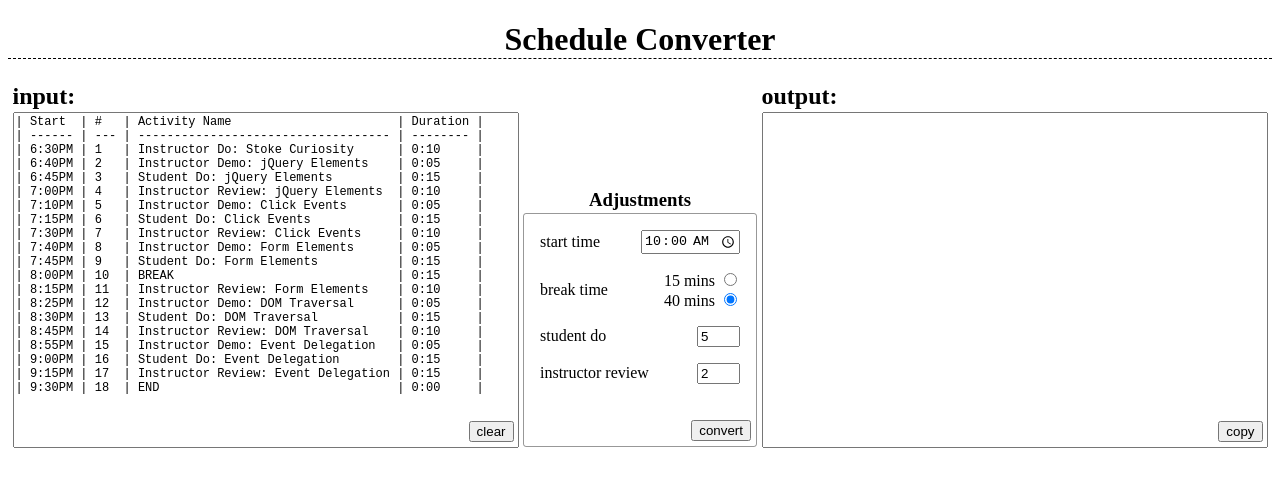
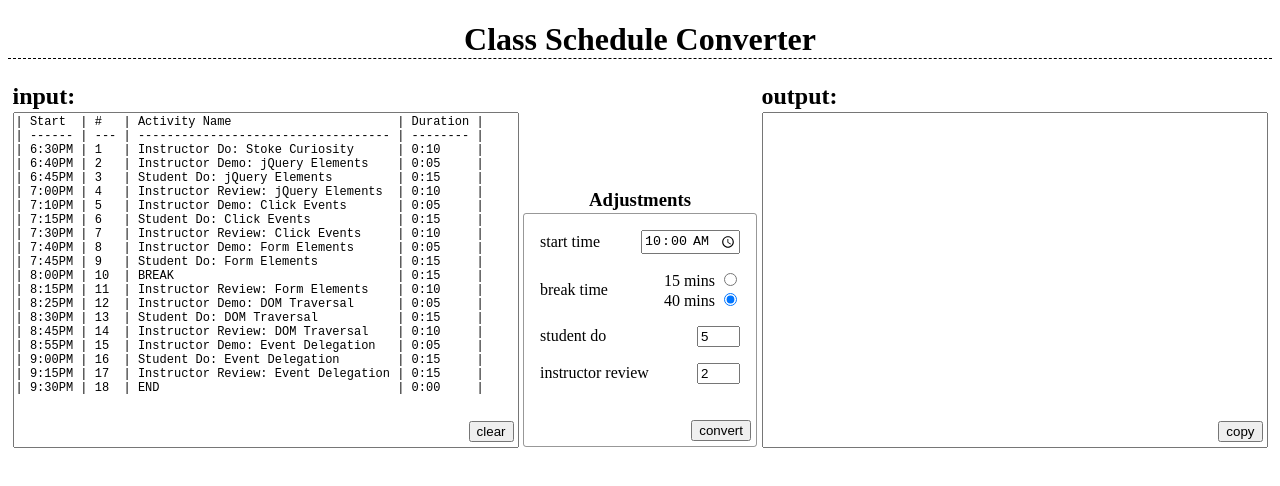
Before and after one commit to samuelfox1/class-schedule-converter, a plain HTML site: page index.html in a window 1280 px wide. Drawn offline with nearby package versions, Linux system fonts and the light colour scheme.

Commit message:
add: keep the document tittle and h1 tag synchronized

```diff
--- a/assets/script.js
+++ b/assets/script.js
@@ -4,6 +4,9 @@ const formEl = $('form')
 const timeInputEl = $('input[type=time]')
 const scheduleOutputEl = $('#schedule-output')
 const copyOutputBtn = $('#copy-output-btn')
+
+const docTitle = $('title')
+console.log(docTitle.text())
 
 const buildNewMatrix = (string) => {
     const arrayOfLines = string.split('\n')
@@ -192,5 +195,6 @@ const init = () => {
 `
     scheduleInputEl.text(exampleString.trim());
     timeInputEl.val('10:00');
+    $('h1').text(docTitle.text())
 }
 init()
--- a/index.html
+++ b/index.html
@@ -6,11 +6,11 @@
     <meta http-equiv="X-UA-Compatible" content="IE=edge">
     <meta name="viewport" content="width=device-width, initial-scale=1.0">
     <link rel="stylesheet" href="./assets/style.css">
-    <title>Document</title>
+    <title>Class Schedule Converter</title>
 </head>
 
 <body>
-    <h1>Schedule Converter</h1>
+    <h1></h1>
     <main>
         <div id="textarea-container">
             <h2>input:</h2>
```
